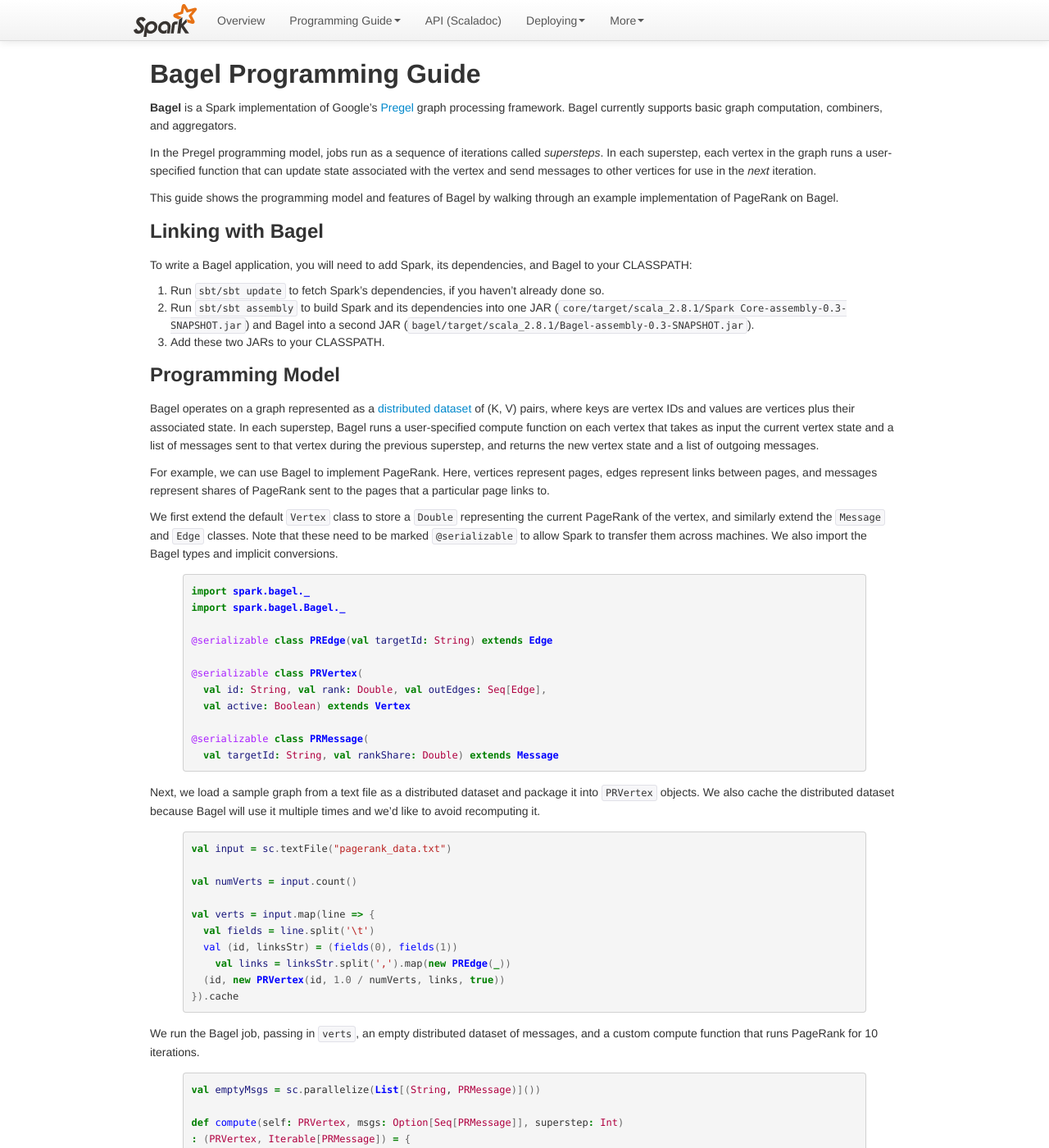
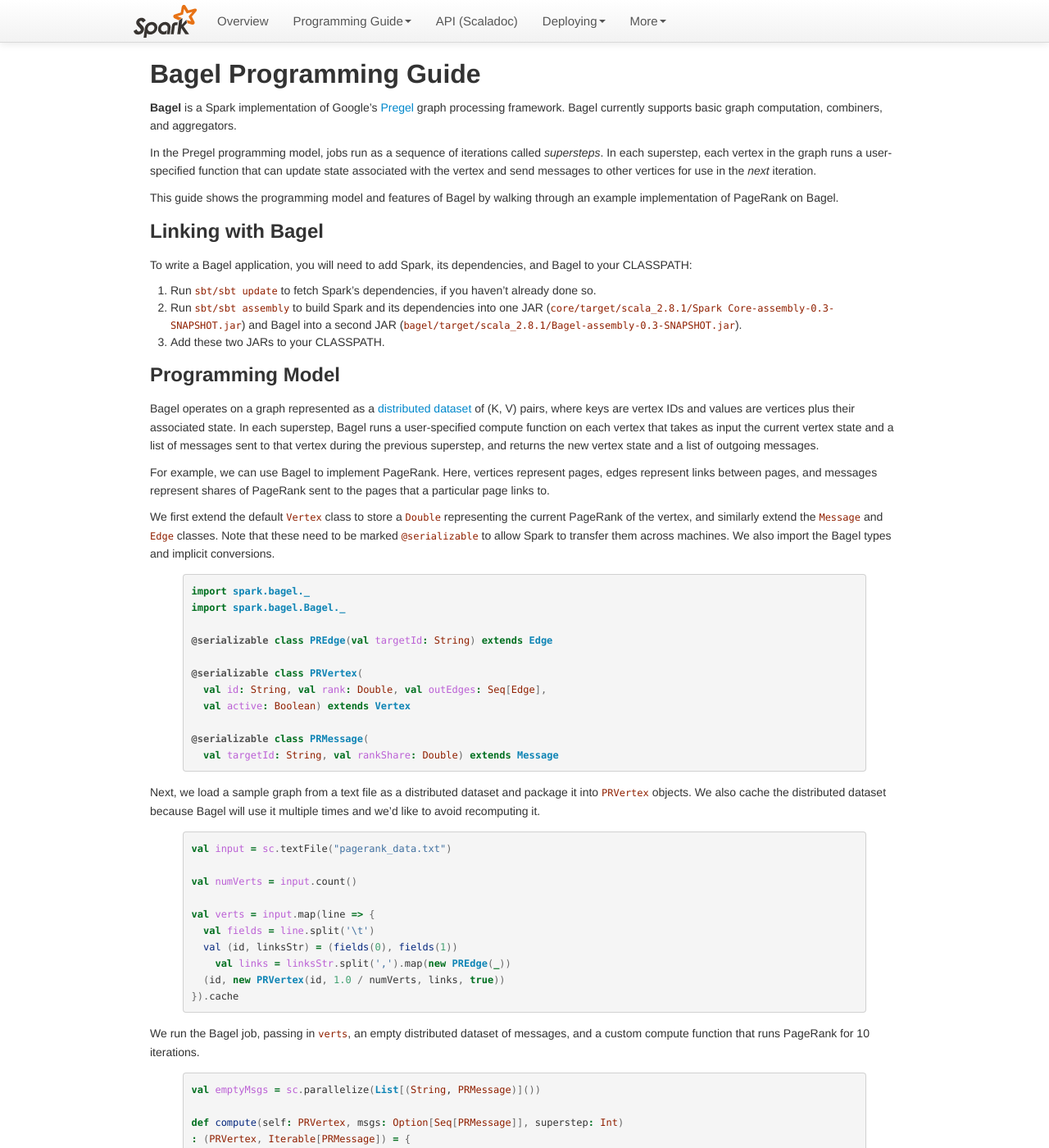
Before and after one commit to jaricftw/spark, a Jekyll site: the page built from docs/bagel-programming-guide.md, in a window 1280 px wide and 1400 px high. Shown: the whole window at 82% size. Built offline with Jekyll 4.4.1, drawn with Linux system fonts in a browser that asks for light colours; nearby versions of some CDN libraries.

Commit message:
Documentation updates

```diff
--- a/docs/_plugins/copy_api_dirs.rb
+++ b/docs/_plugins/copy_api_dirs.rb
@@ -1,6 +1,7 @@
 require 'fileutils'
 include FileUtils
 
+if ENV['SKIP_SCALADOC'] != '1'
   projects = ["core", "examples", "repl", "bagel"]
 
   puts "Moving to project root and building scaladoc."
@@ -26,3 +27,4 @@
     puts "cp -r " + source + "/. " + dest
     cp_r(source + "/.", dest)
   end
+end
--- a/docs/css/main.css
+++ b/docs/css/main.css
@@ -10,8 +10,9 @@
 }
 
 .navbar-inner {
-  padding-top: 5px;
-  padding-bottom: 5px;
+  padding-top: 6px;
+  padding-bottom: 6px;
+  font-size: 15px;
 }
 
 body #content {
@@ -35,7 +36,15 @@
 }
 
 code {
-  color: #333;
+  font-family: "Menlo", "Lucida Console", monospace;
+  background: white;
+  border: none;
+  padding: 0;
+  color: #902000;
+}
+
+pre {
+  font-family: "Menlo", "Lucida Console", monospace;
 }
 
 .container {
--- a/docs/css/pygments-default.css
+++ b/docs/css/pygments-default.css
@@ -11,66 +11,66 @@
 code block inside my {% highlight scala %} ... {% endhighlight %} tags
 (I was using 4 spaces for this), when it turns out that pygments will
 insert the code (or pre?) tags for you.
+*/
 
-*/
 .hll { background-color: #ffffcc }
-.c { color: #408080; font-style: italic } /* Comment */
-.err { border: 1px solid #FF0000 } /* Error */
-.k { color: #008000; font-weight: bold } /* Keyword */
+.c { color: #60a0b0; font-style: italic } /* Comment */
+.err { } /* Error */
+.k { color: #007020; font-weight: bold } /* Keyword */
 .o { color: #666666 } /* Operator */
-.cm { color: #408080; font-style: italic } /* Comment.Multiline */
-.cp { color: #BC7A00 } /* Comment.Preproc */
-.c1 { color: #408080; font-style: italic } /* Comment.Single */
-.cs { color: #408080; font-style: italic } /* Comment.Special */
+.cm { color: #60a0b0; font-style: italic } /* Comment.Multiline */
+.cp { color: #007020 } /* Comment.Preproc */
+.c1 { color: #60a0b0; font-style: italic } /* Comment.Single */
+.cs { color: #60a0b0; background-color: #fff0f0 } /* Comment.Special */
 .gd { color: #A00000 } /* Generic.Deleted */
 .ge { font-style: italic } /* Generic.Emph */
 .gr { color: #FF0000 } /* Generic.Error */
 .gh { color: #000080; font-weight: bold } /* Generic.Heading */
 .gi { color: #00A000 } /* Generic.Inserted */
 .go { color: #808080 } /* Generic.Output */
-.gp { color: #000080; font-weight: bold } /* Generic.Prompt */
+.gp { color: #c65d09; font-weight: bold } /* Generic.Prompt */
 .gs { font-weight: bold } /* Generic.Strong */
 .gu { color: #800080; font-weight: bold } /* Generic.Subheading */
 .gt { color: #0040D0 } /* Generic.Traceback */
-.kc { color: #008000; font-weight: bold } /* Keyword.Constant */
-.kd { color: #008000; font-weight: bold } /* Keyword.Declaration */
-.kn { color: #008000; font-weight: bold } /* Keyword.Namespace */
-.kp { color: #008000 } /* Keyword.Pseudo */
-.kr { color: #008000; font-weight: bold } /* Keyword.Reserved */
-.kt { color: #B00040 } /* Keyword.Type */
-.m { color: #666666 } /* Literal.Number */
-.s { color: #BA2121 } /* Literal.String */
-.na { color: #7D9029 } /* Name.Attribute */
-.nb { color: #008000 } /* Name.Builtin */
-.nc { color: #0000FF; font-weight: bold } /* Name.Class */
-.no { color: #880000 } /* Name.Constant */
-.nd { color: #AA22FF } /* Name.Decorator */
-.ni { color: #999999; font-weight: bold } /* Name.Entity */
-.ne { color: #D2413A; font-weight: bold } /* Name.Exception */
-.nf { color: #0000FF } /* Name.Function */
-.nl { color: #A0A000 } /* Name.Label */
-.nn { color: #0000FF; font-weight: bold } /* Name.Namespace */
-.nt { color: #008000; font-weight: bold } /* Name.Tag */
-.nv { color: #19177C } /* Name.Variable */
-.ow { color: #AA22FF; font-weight: bold } /* Operator.Word */
+.kc { color: #007020; font-weight: bold } /* Keyword.Constant */
+.kd { color: #007020; font-weight: bold } /* Keyword.Declaration */
+.kn { color: #007020; font-weight: bold } /* Keyword.Namespace */
+.kp { color: #007020 } /* Keyword.Pseudo */
+.kr { color: #007020; font-weight: bold } /* Keyword.Reserved */
+.kt { color: #902000 } /* Keyword.Type */
+.m { color: #40a070 } /* Literal.Number */
+.s { color: #4070a0 } /* Literal.String */
+.na { color: #4070a0 } /* Name.Attribute */
+.nb { color: #007020 } /* Name.Builtin */
+.nc { color: #0e84b5; font-weight: bold } /* Name.Class */
+.no { color: #60add5 } /* Name.Constant */
+.nd { color: #555555; font-weight: bold } /* Name.Decorator */
+.ni { color: #d55537; font-weight: bold } /* Name.Entity */
+.ne { color: #007020 } /* Name.Exception */
+.nf { color: #06287e } /* Name.Function */
+.nl { color: #002070; font-weight: bold } /* Name.Label */
+.nn { color: #0e84b5; font-weight: bold } /* Name.Namespace */
+.nt { color: #062873; font-weight: bold } /* Name.Tag */
+.nv { color: #bb60d5 } /* Name.Variable */
+.ow { color: #007020; font-weight: bold } /* Operator.Word */
 .w { color: #bbbbbb } /* Text.Whitespace */
-.mf { color: #666666 } /* Literal.Number.Float */
-.mh { color: #666666 } /* Literal.Number.Hex */
-.mi { color: #666666 } /* Literal.Number.Integer */
-.mo { color: #666666 } /* Literal.Number.Oct */
-.sb { color: #BA2121 } /* Literal.String.Backtick */
-.sc { color: #BA2121 } /* Literal.String.Char */
-.sd { color: #BA2121; font-style: italic } /* Literal.String.Doc */
-.s2 { color: #BA2121 } /* Literal.String.Double */
-.se { color: #BB6622; font-weight: bold } /* Literal.String.Escape */
-.sh { color: #BA2121 } /* Literal.String.Heredoc */
-.si { color: #BB6688; font-weight: bold } /* Literal.String.Interpol */
-.sx { color: #008000 } /* Literal.String.Other */
-.sr { color: #BB6688 } /* Literal.String.Regex */
-.s1 { color: #BA2121 } /* Literal.String.Single */
-.ss { color: #19177C } /* Literal.String.Symbol */
-.bp { color: #008000 } /* Name.Builtin.Pseudo */
-.vc { color: #19177C } /* Name.Variable.Class */
-.vg { color: #19177C } /* Name.Variable.Global */
-.vi { color: #19177C } /* Name.Variable.Instance */
-.il { color: #666666 } /* Literal.Number.Integer.Long */
+.mf { color: #40a070 } /* Literal.Number.Float */
+.mh { color: #40a070 } /* Literal.Number.Hex */
+.mi { color: #40a070 } /* Literal.Number.Integer */
+.mo { color: #40a070 } /* Literal.Number.Oct */
+.sb { color: #4070a0 } /* Literal.String.Backtick */
+.sc { color: #4070a0 } /* Literal.String.Char */
+.sd { color: #4070a0; font-style: italic } /* Literal.String.Doc */
+.s2 { color: #4070a0 } /* Literal.String.Double */
+.se { color: #4070a0; font-weight: bold } /* Literal.String.Escape */
+.sh { color: #4070a0 } /* Literal.String.Heredoc */
+.si { color: #70a0d0; font-style: italic } /* Literal.String.Interpol */
+.sx { color: #c65d09 } /* Literal.String.Other */
+.sr { color: #235388 } /* Literal.String.Regex */
+.s1 { color: #4070a0 } /* Literal.String.Single */
+.ss { color: #517918 } /* Literal.String.Symbol */
+.bp { color: #007020 } /* Name.Builtin.Pseudo */
+.vc { color: #bb60d5 } /* Name.Variable.Class */
+.vg { color: #bb60d5 } /* Name.Variable.Global */
+.vi { color: #bb60d5 } /* Name.Variable.Instance */
+.il { color: #40a070 } /* Literal.Number.Integer.Long */
```
Also changed, not shown: docs/index.md (+21 -20 lines). Lines whose indentation alone changed are shown as unchanged.
